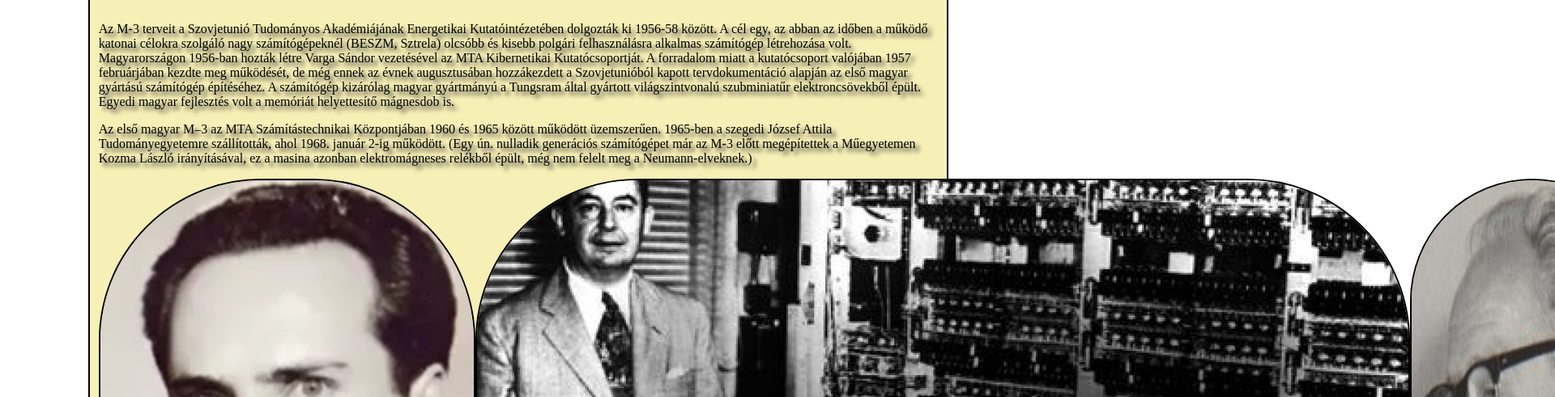
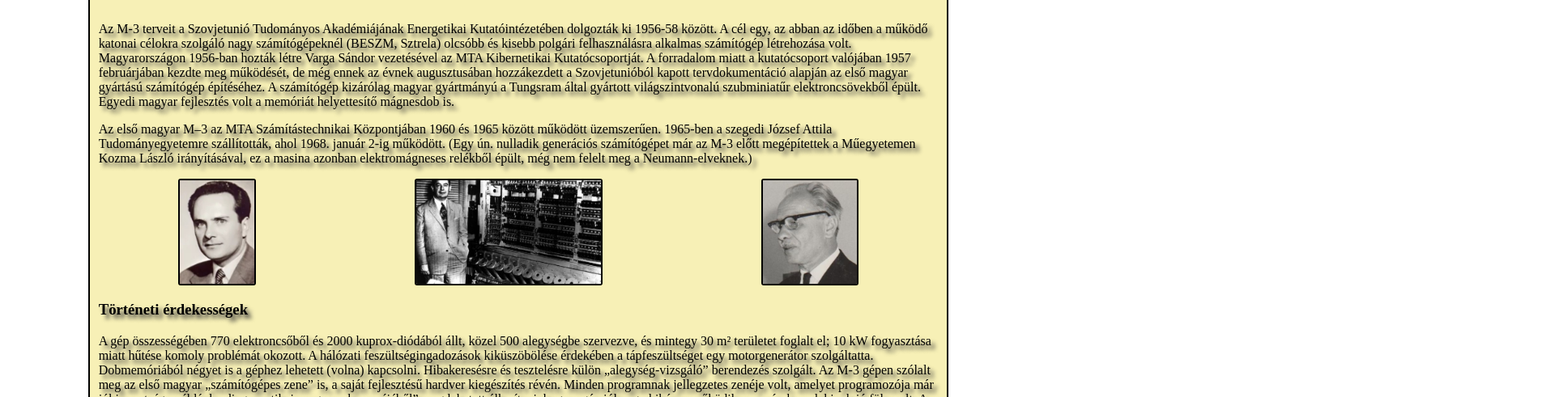
Before and after one commit to beladibarnabas2/magyarinfo, a plain HTML site: page index.html in a window 1280 px wide. Shown: the part 125-616 px from the top of the page at 81% size, 1920 px wide, since content can reach past the window. Drawn offline with Linux system fonts and the light colour scheme.

Commit message:
kepekmeret

```diff
--- a/style.css
+++ b/style.css
@@ -60,6 +60,6 @@ aside{
 
 img{
   border: 2px solid black;
-  border-radius: 200px 200px;
-
+  border-radius: 3px 3px;
+  height: 10vw;
 }
```
